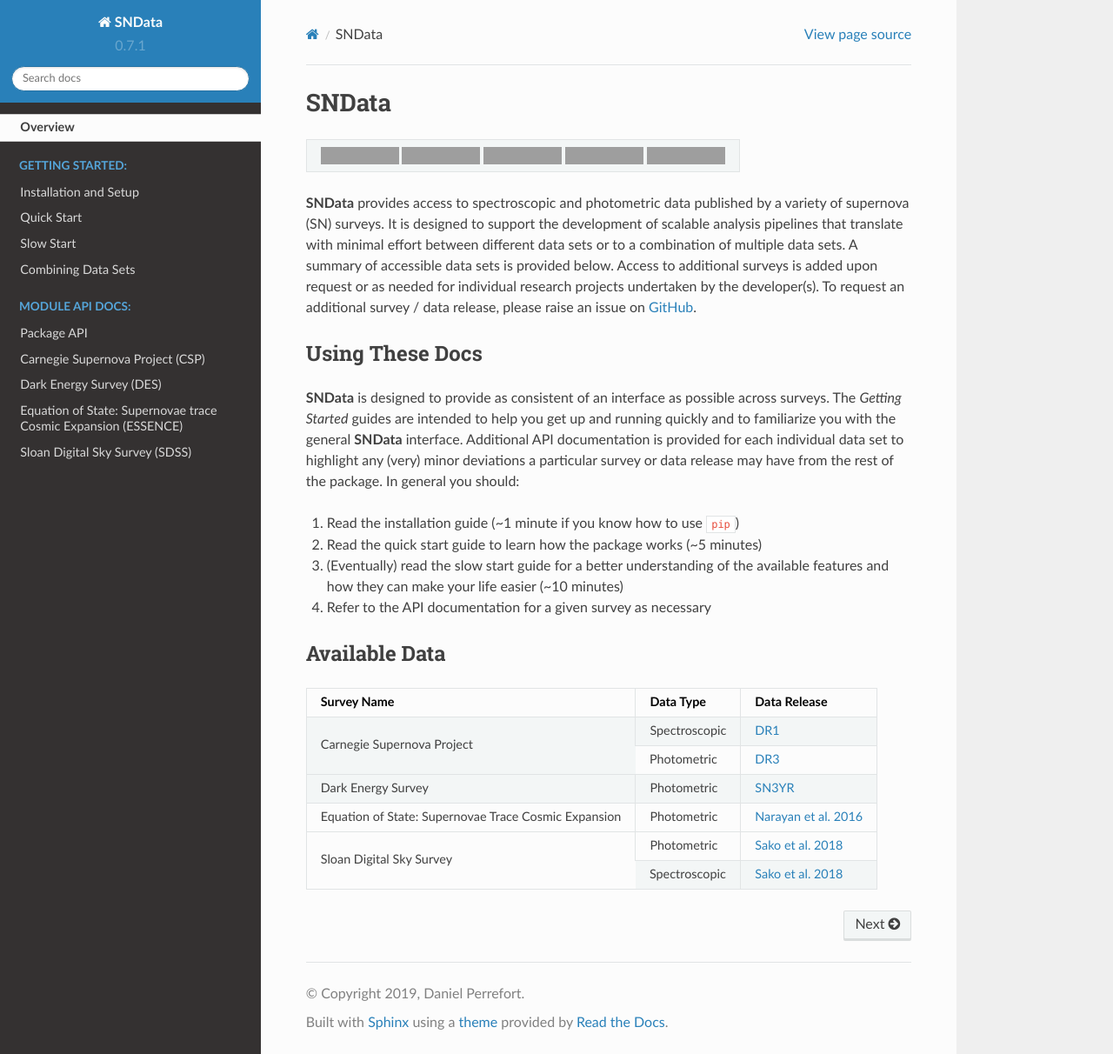
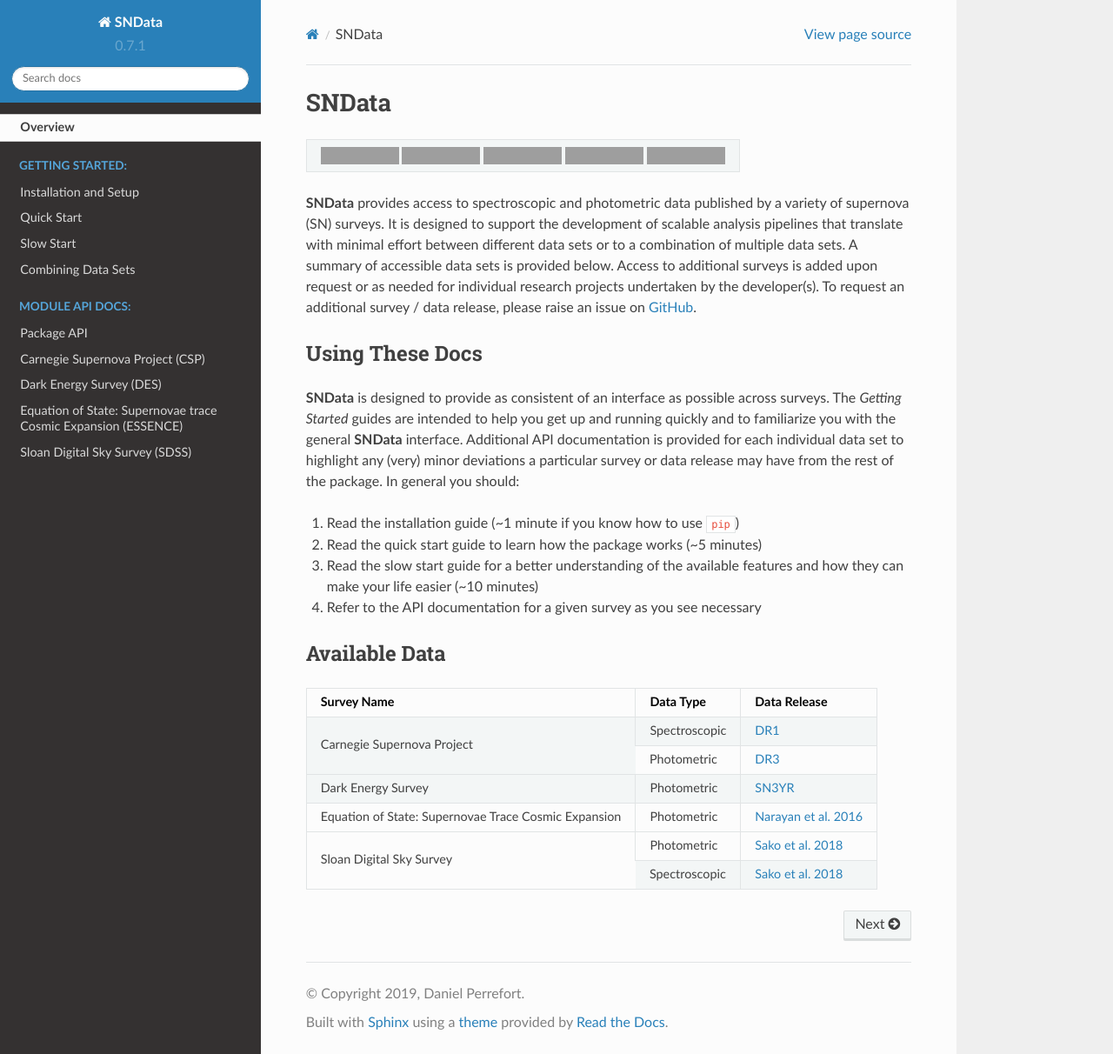
Before and after one commit to sncosmo/SNData, a Sphinx documentation site: the page built from docs/source/index.rst, in a window 1280 px wide and 1212 px high. Shown: the whole window at 87% size. Built offline with Sphinx 7.4.7 and the Read the Docs theme 2.0.0, drawn with Linux system fonts in a browser that asks for light colours; grey boxes are pictures that could not be loaded.

Commit message:
Minor grammar edit

```diff
--- a/docs/source/index.rst
+++ b/docs/source/index.rst
@@ -47,8 +47,8 @@
 
 1. Read the installation guide (~1 minute if you know how to use ``pip``)
 2. Read the quick start guide to learn how the package works (~5 minutes)
-3. (Eventually) read the slow start guide for a better understanding of the available features and how they can make your life easier (~10 minutes)
-4. Refer to the API documentation for a given survey as necessary
+3. Read the slow start guide for a better understanding of the available features and how they can make your life easier (~10 minutes)
+4. Refer to the API documentation for a given survey as you see necessary
 
 
 Available Data
```
